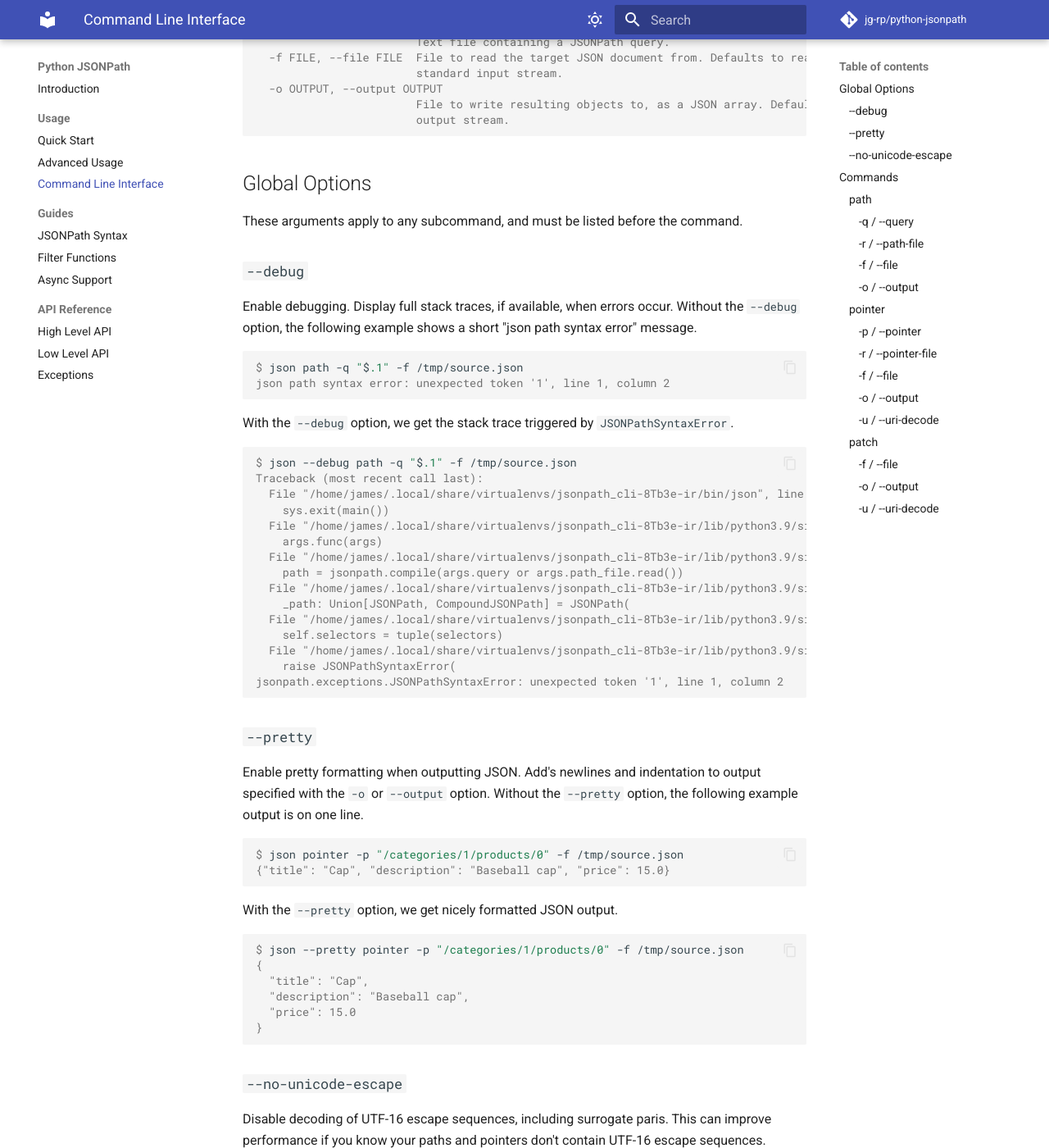
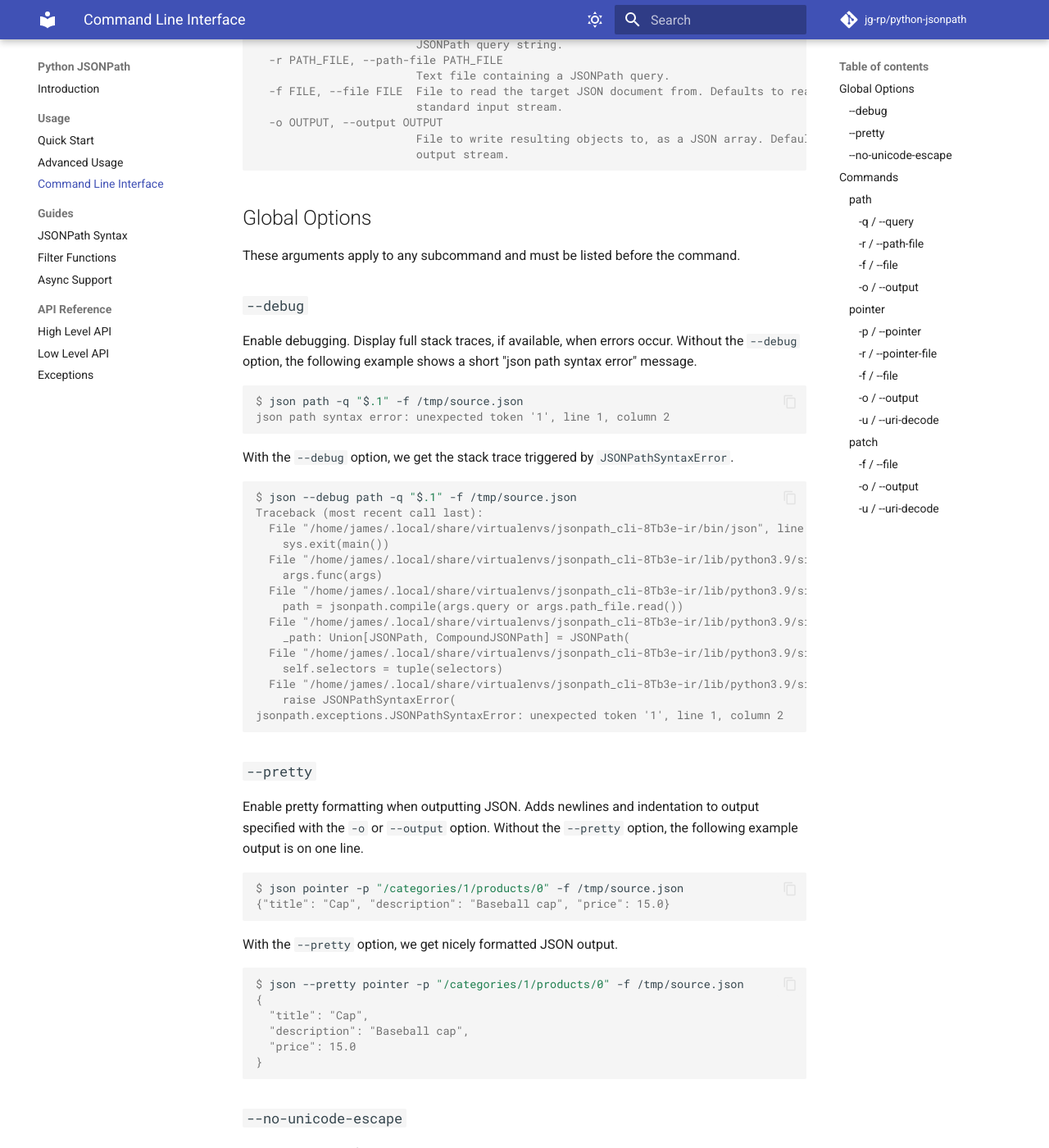
Before and after one commit to jg-rp/python-jsonpath, an MkDocs documentation site: the page built from docs/cli.md, in a window 1280 px wide and 1400 px high, scrolled down 1156 px. Shown: the whole window at 82% size. Built offline with MkDocs 1.6.1 and Material for MkDocs 9.7.7, drawn with Linux system fonts in a browser that asks for light colours; comment, search, counter and statistics services are not loaded.

Commit message:
Tweak docs.

````diff
--- a/docs/cli.md
+++ b/docs/cli.md
@@ -64,7 +66,7 @@ optional arguments:
 
 ## Global Options
 
-These arguments apply to any subcommand, and must be listed before the command.
+These arguments apply to any subcommand and must be listed before the command.
 
 ### `--debug`
 
@@ -97,7 +99,7 @@ jsonpath.exceptions.JSONPathSyntaxError: unexpected token '1', line 1, column 2
 
 ### `--pretty`
 
-Enable pretty formatting when outputting JSON. Add's newlines and indentation to output specified with the `-o` or `--output` option. Without the `--pretty` option, the following example output is on one line.
+Enable pretty formatting when outputting JSON. Adds newlines and indentation to output specified with the `-o` or `--output` option. Without the `--pretty` option, the following example output is on one line.
 
 ```console
 $ json pointer -p "/categories/1/products/0" -f /tmp/source.json
````
Also changed, not shown: other parts of docs/cli.md (+3 -1 lines).
